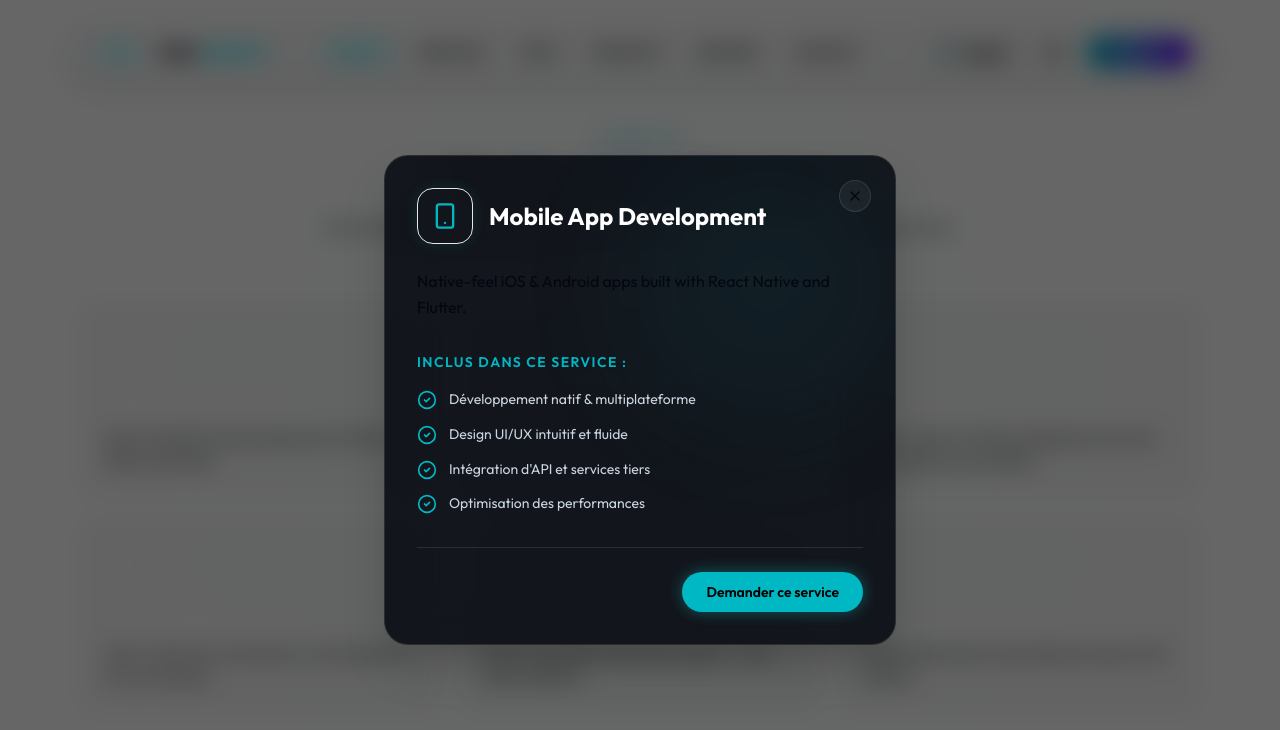
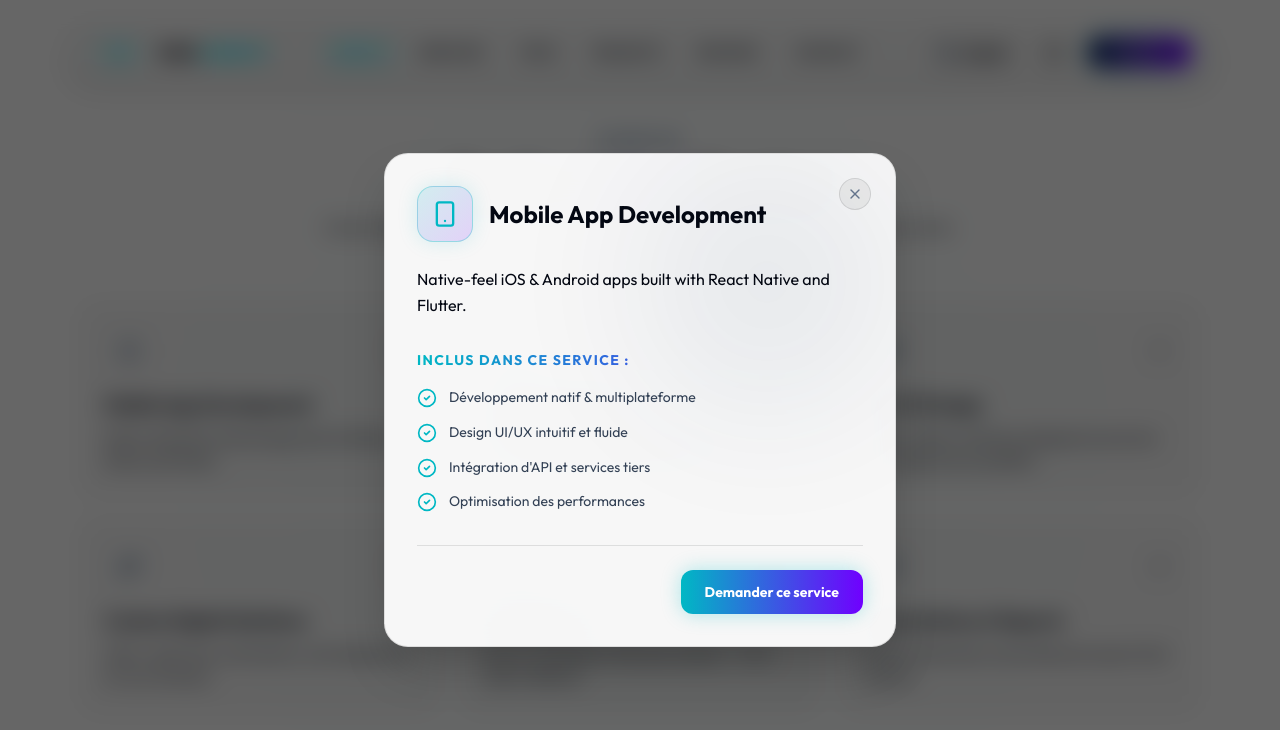
Before and after one commit to HAMZAZAWAK17/W-H__agency, a React (Vite) app: page / in a window 1280 px wide. Both pictures are taken after a click on the element 260 px from the left and 2410 px from the top of the page. Shown: the part 2010-2740 px from the top of the page. Built offline with nearby package versions, Linux system fonts and the light colour scheme.

Commit message:
feat: add interactive services section with modal support and initial CSS theme variables

```diff
--- a/src/components/sections/Services.tsx
+++ b/src/components/sections/Services.tsx
@@ -141,19 +141,19 @@ export default function Services() {
 
               <div className="relative z-10 flex flex-col h-full">
                 <div className="flex items-center justify-between mb-4">
-                  <div className="flex h-12 w-12 items-center justify-center rounded-xl bg-white/[0.03] border border-white/10 group-hover:bg-[var(--neon)]/10 group-hover:border-[var(--neon)]/30 transition-all duration-300">
-                    <service.icon className="h-5 w-5 text-white/70 group-hover:text-[var(--neon)] transition-colors" />
+                  <div className="flex h-12 w-12 items-center justify-center rounded-xl bg-[var(--foreground)]/5 border border-[var(--foreground)]/10 group-hover:bg-[#00f2ff]/10 group-hover:border-[#00f2ff]/30 transition-all duration-300">
+                    <service.icon className="h-5 w-5 text-[var(--neon)] group-hover:text-[#00f2ff] transition-colors" />
                   </div>
-                  <button className="h-8 w-8 rounded-full bg-white/[0.02] border border-white/5 flex items-center justify-center group-hover:bg-[var(--neon)]/20 group-hover:border-[var(--neon)]/50 transition-all">
-                    <ArrowUpRight className="h-4 w-4 text-white/40 group-hover:text-[var(--neon)] transition-colors" />
+                  <button type="button" className="h-8 w-8 rounded-full bg-[var(--foreground)]/5 border border-[var(--foreground)]/10 flex items-center justify-center group-hover:bg-[#00f2ff]/20 group-hover:border-[#00f2ff]/50 transition-all">
+                    <ArrowUpRight className="h-4 w-4 text-[var(--neon)]/60 group-hover:text-[#00f2ff] transition-colors" />
                   </button>
                 </div>
 
-                <h3 className="font-display text-lg font-bold text-white/90 group-hover:text-[var(--neon)] mb-2 transition-colors">
+                <h3 className="font-display text-lg font-bold text-foreground group-hover:text-[#00f2ff] mb-2 transition-colors">
                   {service.title}
                 </h3>
 
-                <p className="text-sm text-muted-foreground/80 leading-relaxed">
+                <p className="text-sm text-muted-foreground leading-relaxed">
                   {service.description}
                 </p>
               </div>
@@ -178,7 +178,7 @@ export default function Services() {
               animate={{ opacity: 1, scale: 1, y: 0 }}
               exit={{ opacity: 0, scale: 0.95, y: 20 }}
               transition={{ type: "spring", duration: 0.5, bounce: 0.3 }}
-              className="relative w-full max-w-lg bg-[#0b0e14]/90 backdrop-blur-xl border border-white/10 rounded-3xl p-6 sm:p-8 shadow-2xl overflow-hidden"
+              className="relative w-full max-w-lg bg-white/95 dark:bg-[#0b0e14]/95 backdrop-blur-xl border border-black/10 dark:border-white/10 rounded-3xl p-6 sm:p-8 shadow-2xl overflow-hidden"
             >
               {/* Decorative glow in modal */}
               <div className="absolute top-0 right-0 w-64 h-64 bg-[var(--neon)] opacity-[0.07] blur-[80px] rounded-full pointer-events-none" />
@@ -186,17 +186,17 @@ export default function Services() {
               <button
                 type="button"
                 onClick={() => setSelectedService(null)}
-                className="absolute top-6 right-6 h-8 w-8 flex items-center justify-center rounded-full bg-white/5 border border-white/10 hover:bg-white/10 hover:text-[var(--neon)] transition-colors z-50 cursor-pointer"
+                className="absolute top-6 right-6 h-8 w-8 flex items-center justify-center rounded-full bg-black/5 dark:bg-white/5 border border-black/10 dark:border-white/10 hover:bg-black/10 dark:hover:bg-white/10 hover:text-[var(--neon)] transition-colors z-50 cursor-pointer text-slate-500"
               >
                 <X className="h-4 w-4" />
               </button>
 
               <div className="relative z-10">
                 <div className="flex items-center gap-4 mb-6">
-                  <div className="flex h-14 w-14 items-center justify-center rounded-2xl bg-[var(--neon)]/10 border border-[var(--neon)]/20 shadow-[0_0_15px_rgba(0,242,255,0.1)]">
-                    <selectedService.icon className="h-7 w-7 text-[var(--neon)]" />
+                  <div className="flex h-14 w-14 items-center justify-center rounded-2xl bg-gradient-to-br from-[#00b8c4]/15 to-[#7000ff]/15 dark:from-[#00f2ff]/20 dark:to-[#bd00ff]/20 border border-[#00b8c4]/30 dark:border-[#00f2ff]/30 shadow-[0_0_20px_rgba(0,184,196,0.15)] dark:shadow-[0_0_20px_rgba(0,242,255,0.15)]">
+                    <selectedService.icon className="h-7 w-7 text-[#00b8c4] dark:text-[#00f2ff]" />
                   </div>
-                  <h3 className="font-display text-2xl font-bold text-white">
+                  <h3 className="font-display text-2xl font-bold text-foreground">
                     {selectedService.title}
                   </h3>
                 </div>
@@ -206,26 +206,26 @@ export default function Services() {
                 </p>
 
                 <div className="space-y-4">
-                  <h4 className="text-sm font-semibold uppercase tracking-widest text-[var(--neon)] mb-2">
+                  <h4 className="text-sm font-bold uppercase tracking-widest bg-gradient-to-r from-[#00b8c4] to-[#7000ff] dark:from-[#00f2ff] dark:to-[#bd00ff] bg-clip-text text-transparent mb-3">
                     Inclus dans ce service :
                   </h4>
                   <ul className="space-y-3">
                     {selectedService.features.map((feature, idx) => (
-                      <li key={idx} className="flex items-start gap-3 text-sm text-slate-300">
-                        <CheckCircle2 className="h-5 w-5 text-[var(--neon)] shrink-0 mt-0.5" />
+                      <li key={idx} className="flex items-start gap-3 text-sm text-slate-700 dark:text-slate-300">
+                        <CheckCircle2 className="h-5 w-5 text-[#00b8c4] dark:text-[#00f2ff] shrink-0 mt-0.5" />
                         <span className="leading-relaxed">{feature}</span>
                       </li>
                     ))}
                   </ul>
                 </div>
 
-                <div className="mt-8 pt-6 border-t border-white/10 flex justify-end">
+                <div className="mt-8 pt-6 border-t border-black/10 dark:border-white/10 flex justify-end">
                   <button
                     onClick={() => {
                       setSelectedService(null);
                       document.getElementById('contact')?.scrollIntoView({ behavior: 'smooth' });
                     }}
-                    className="px-6 py-2.5 rounded-full bg-[var(--neon)] text-black font-semibold text-sm hover:bg-white transition-colors shadow-[0_0_15px_rgba(0,242,255,0.3)] hover:shadow-[0_0_20px_rgba(255,255,255,0.4)]"
+                    className="px-6 py-3 rounded-xl bg-gradient-to-r from-[#00b8c4] to-[#7000ff] dark:from-[#00f2ff] dark:to-[#bd00ff] text-white font-bold text-sm hover:scale-[1.02] transition-transform shadow-[0_0_20px_rgba(0,184,196,0.3)] dark:shadow-[0_0_20px_rgba(0,242,255,0.3)]"
                   >
                     Demander ce service
                   </button>
--- a/src/index.css
+++ b/src/index.css
@@ -6,7 +6,7 @@
   :root {
     --background: #ffffff;
     --foreground: #030712;
-    --neon: #00b8c4;
+    --neon: #002B5B; /* Bleu Nuit */
     --electric: #7000ff;
     --violet-glow: #bd00ff;
     --muted-foreground: #64748b;
```
